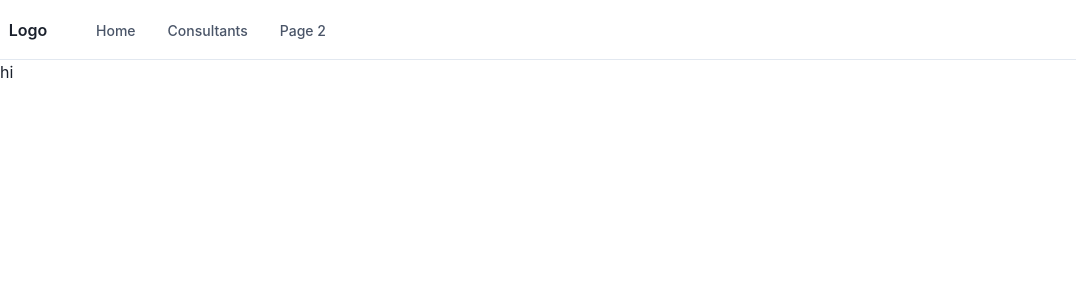
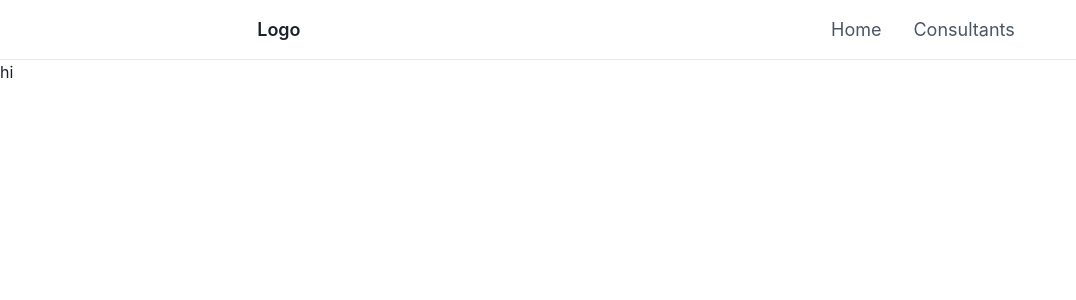
Before and after one commit to stephen-ics/consult-hub, a React (Create React App) app: page / in a window 1280 px wide. Shown: the top 300 px of the page, without its empty margins (0-1076 px from the left). Built offline with nearby package versions, Linux system fonts and the light colour scheme.

Commit message:
restyled navbar

```diff
--- a/src/components/Navbar.js
+++ b/src/components/Navbar.js
@@ -29,10 +29,6 @@ const NAV_ITEMS = [
     label: 'Consultants',
     href: '/consultants'
   },
-  {
-    label: 'Page 2',
-    href: '/page2',
-  },
 ];
 
 
@@ -46,7 +42,7 @@ export const Navbar = () => {
         color={'gray.600'}
         minH={'60px'}
         py={2}
-        px={2}
+        px={4}
         borderBottom={1}
         borderStyle={'solid'}
         borderColor={'gray.200'}
@@ -61,11 +57,12 @@ export const Navbar = () => {
             aria-label={'Toggle Navigation'}
           />
         </Flex>
-        <Flex flex={1} justify={{ base: 'center', md: 'start' }}>
+        <Flex flex={1} justify={{ base: 'center', md: 'start' }} justifyContent={'space-around'}>
           <Button as={'a'} variant={'link'} href={'/'}>
             <Text
               textAlign={useBreakpointValue({ base: 'center', md: 'left' })}
               fontFamily={'heading'}
+              fontSize={'lg'}
               color={'gray.800'}>
               Logo
             </Text>
@@ -122,12 +119,14 @@ const DesktopNav = () => {
                 as="a"
                 p={2}
                 href={navItem.href ?? '#'}
-                fontSize={'sm'}
-                fontWeight={500}
+                fontSize={'lg'}
+                fontWeight={400}
                 color={linkColor}
                 _hover={{
                   textDecoration: 'none',
                   color: linkHoverColor,
+                  bg: 'gray.100',
+                  borderRadius: 'xl'
                 }}>
                 {navItem.label}
               </Box>
@@ -173,7 +172,7 @@ const DesktopSubNav = ({ label, href, subLabel }) => {
             fontWeight={500}>
             {label}
           </Text>
-          <Text fontSize={'sm'}>{subLabel}</Text>
+          <Text fontSize={'lg'}>{subLabel}</Text>
         </Box>
         <Flex
           transition={'all .3s ease'}
@@ -214,7 +213,7 @@ const MobileNavItem = ({ label, children, href }) => {
         _hover={{
           textDecoration: 'none',
         }}>
-        <Text fontWeight={600} color={'gray.600'}>
+        <Text fontSize={'lg'} fontWeight={500} color={'gray.600'}>
           {label}
         </Text>
         {children && (
```
